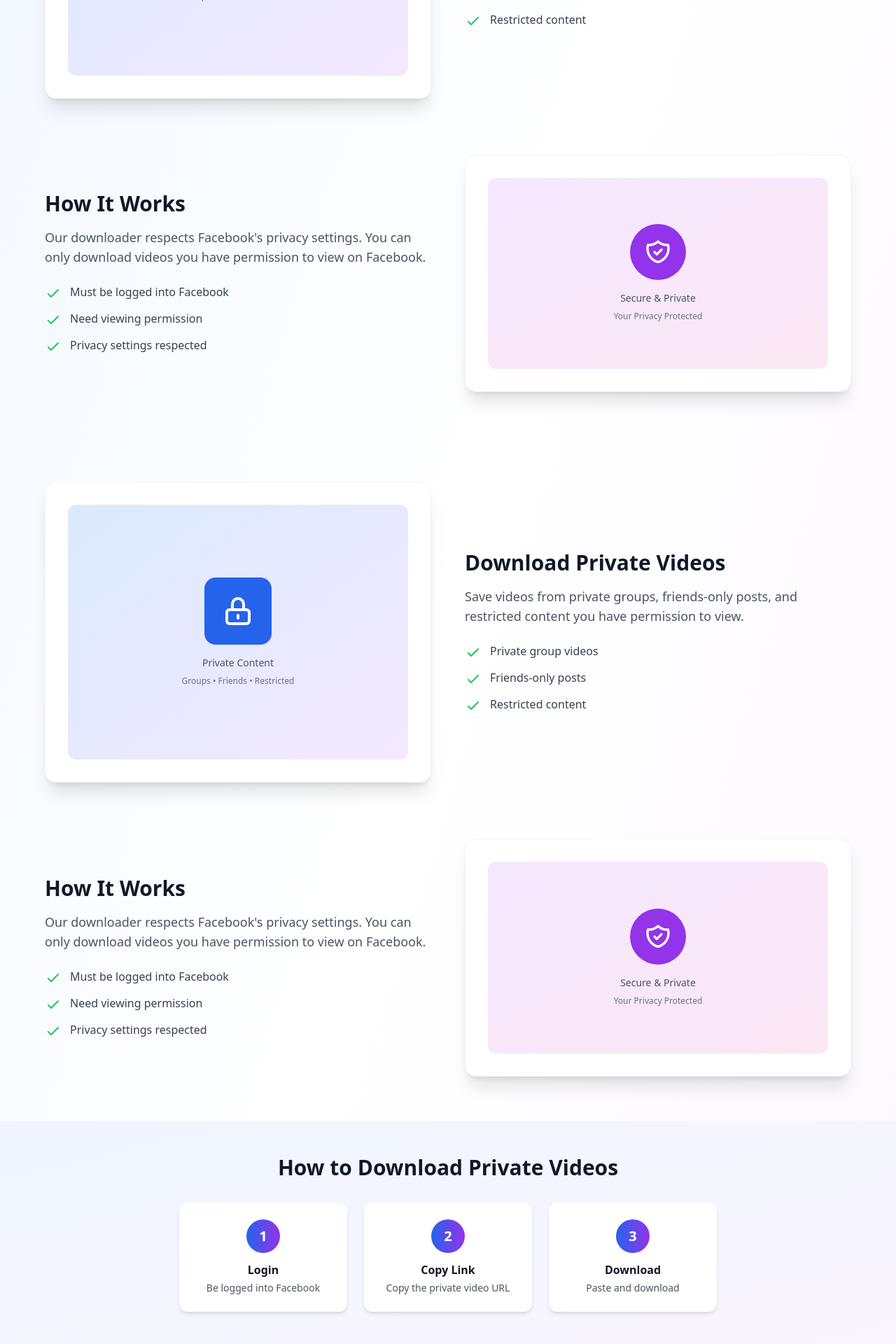
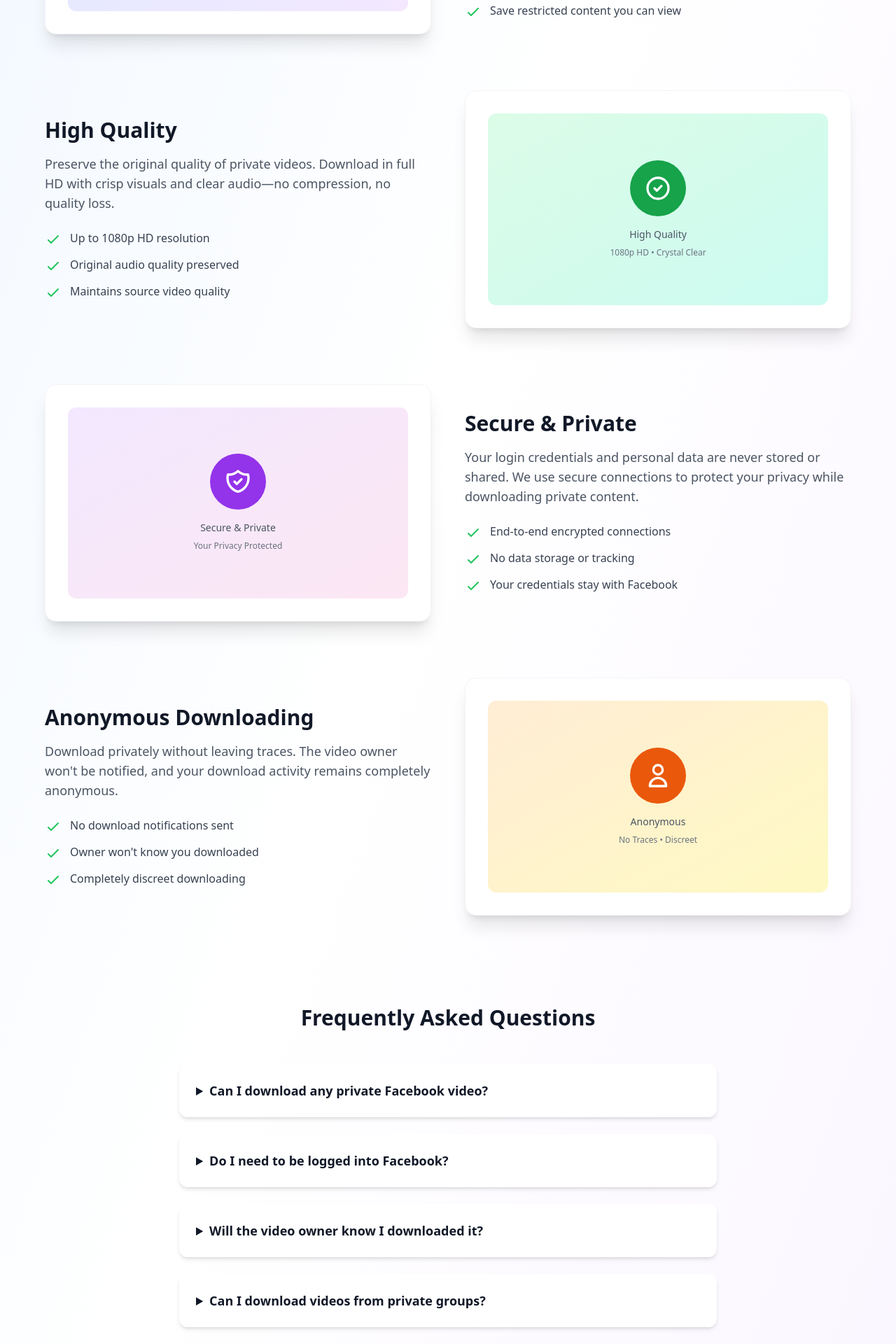
Before and after one commit to frankchen622/fb-video-downloader, a Next.js app: page /private-video-downloader in a window 1280 px wide. Shown: the part 1180-3100 px from the top of the page at 70% size. Built offline with nearby package versions, Linux system fonts and the light colour scheme.

Commit message:
Update Private Video Downloader: replace features with new copy (no images yet)

```diff
--- a/pages/private-video-downloader.tsx
+++ b/pages/private-video-downloader.tsx
@@ -1,6 +1,7 @@
 import { useState } from 'react'
 import Head from 'next/head'
 import Link from 'next/link'
+import Image from 'next/image'
 import Logo from '@/components/Logo'
 import Footer from '@/components/Footer'
 
@@ -124,14 +125,14 @@ export default function PrivateVideoDownloader() {
 
         <section className="container mx-auto px-4 py-16">
           <div className="max-w-6xl mx-auto">
-            {/* Private Content */}
+            {/* Feature 1: Facebook Private Video Downloading */}
             <div className="grid md:grid-cols-2 gap-12 items-center mb-20">
               <div className="order-2 md:order-1">
                 <div className="bg-white rounded-2xl shadow-xl p-8 border border-gray-100">
-                  <div className="aspect-[4/3] bg-gradient-to-br from-blue-100 to-purple-100 rounded-xl flex items-center justify-center">
+                  <div className="aspect-video rounded-xl overflow-hidden bg-gradient-to-br from-blue-100 to-purple-100 flex items-center justify-center">
                     <div className="text-center p-8">
-                      <div className="w-24 h-24 mx-auto mb-4 bg-blue-600 rounded-2xl flex items-center justify-center">
-                        <svg className="w-12 h-12 text-white" fill="none" stroke="currentColor" viewBox="0 0 24 24">
+                      <div className="w-20 h-20 mx-auto mb-4 bg-blue-600 rounded-full flex items-center justify-center">
+                        <svg className="w-10 h-10 text-white" fill="none" stroke="currentColor" viewBox="0 0 24 24">
                           <path strokeLinecap="round" strokeLinejoin="round" strokeWidth={2} d="M12 15v2m-6 4h12a2 2 0 002-2v-6a2 2 0 00-2-2H6a2 2 0 00-2 2v6a2 2 0 002 2zm10-10V7a4 4 0 00-8 0v4h8z" />
                         </svg>
                       </div>
@@ -142,64 +143,83 @@ export default function PrivateVideoDownloader() {
                 </div>
               </div>
               <div className="order-1 md:order-2">
-                <h3 className="text-3xl font-bold mb-4">Download Private Videos</h3>
+                <h3 className="text-3xl font-bold mb-4">Facebook Private Video Downloading</h3>
                 <p className="text-lg text-gray-600 mb-6">
-                  Save videos from private groups, friends-only posts, and restricted content you have permission to view.
+                  Download videos from private Facebook groups, friends-only posts, and restricted content you have permission to access. Save memories and important content securely.
                 </p>
                 <ul className="space-y-3">
                   <li className="flex items-start gap-3">
                     <svg className="w-6 h-6 text-green-500 flex-shrink-0 mt-0.5" fill="none" stroke="currentColor" viewBox="0 0 24 24">
                       <path strokeLinecap="round" strokeLinejoin="round" strokeWidth={2} d="M5 13l4 4L19 7" />
                     </svg>
-                    <span className="text-gray-700">Private group videos</span>
+                    <span className="text-gray-700">Access private group videos</span>
                   </li>
                   <li className="flex items-start gap-3">
                     <svg className="w-6 h-6 text-green-500 flex-shrink-0 mt-0.5" fill="none" stroke="currentColor" viewBox="0 0 24 24">
                       <path strokeLinecap="round" strokeLinejoin="round" strokeWidth={2} d="M5 13l4 4L19 7" />
                     </svg>
-                    <span className="text-gray-700">Friends-only posts</span>
+                    <span className="text-gray-700">Download friends-only posts</span>
                   </li>
                   <li className="flex items-start gap-3">
                     <svg className="w-6 h-6 text-green-500 flex-shrink-0 mt-0.5" fill="none" stroke="currentColor" viewBox="0 0 24 24">
                       <path strokeLinecap="round" strokeLinejoin="round" strokeWidth={2} d="M5 13l4 4L19 7" />
                     </svg>
-                    <span className="text-gray-700">Restricted content</span>
+                    <span className="text-gray-700">Save restricted content you can view</span>
                   </li>
                 </ul>
               </div>
             </div>
 
-            {/* How It Works */}
-            <div className="grid md:grid-cols-2 gap-12 items-center">
+            {/* Feature 2: High Quality */}
+            <div className="grid md:grid-cols-2 gap-12 items-center mb-20">
               <div>
-                <h3 className="text-3xl font-bold mb-4">How It Works</h3>
+                <h3 className="text-3xl font-bold mb-4">High Quality</h3>
                 <p className="text-lg text-gray-600 mb-6">
-                  Our downloader respects Facebook's privacy settings. You can only download videos you have permission to view on Facebook.
+                  Preserve the original quality of private videos. Download in full HD with crisp visuals and clear audio—no compression, no quality loss.
                 </p>
                 <ul className="space-y-3">
                   <li className="flex items-start gap-3">
                     <svg className="w-6 h-6 text-green-500 flex-shrink-0 mt-0.5" fill="none" stroke="currentColor" viewBox="0 0 24 24">
                       <path strokeLinecap="round" strokeLinejoin="round" strokeWidth={2} d="M5 13l4 4L19 7" />
                     </svg>
-                    <span className="text-gray-700">Must be logged into Facebook</span>
+                    <span className="text-gray-700">Up to 1080p HD resolution</span>
                   </li>
                   <li className="flex items-start gap-3">
                     <svg className="w-6 h-6 text-green-500 flex-shrink-0 mt-0.5" fill="none" stroke="currentColor" viewBox="0 0 24 24">
                       <path strokeLinecap="round" strokeLinejoin="round" strokeWidth={2} d="M5 13l4 4L19 7" />
                     </svg>
-                    <span className="text-gray-700">Need viewing permission</span>
+                    <span className="text-gray-700">Original audio quality preserved</span>
                   </li>
                   <li className="flex items-start gap-3">
                     <svg className="w-6 h-6 text-green-500 flex-shrink-0 mt-0.5" fill="none" stroke="currentColor" viewBox="0 0 24 24">
                       <path strokeLinecap="round" strokeLinejoin="round" strokeWidth={2} d="M5 13l4 4L19 7" />
                     </svg>
-                    <span className="text-gray-700">Privacy settings respected</span>
+                    <span className="text-gray-700">Maintains source video quality</span>
                   </li>
                 </ul>
               </div>
               <div>
                 <div className="bg-white rounded-2xl shadow-xl p-8 border border-gray-100">
-                  <div className="aspect-video bg-gradient-to-br from-purple-100 to-pink-100 rounded-xl flex items-center justify-center">
+                  <div className="aspect-video rounded-xl overflow-hidden bg-gradient-to-br from-green-100 to-teal-100 flex items-center justify-center">
+                    <div className="text-center p-8">
+                      <div className="w-20 h-20 mx-auto mb-4 bg-green-600 rounded-full flex items-center justify-center">
+                        <svg className="w-10 h-10 text-white" fill="none" stroke="currentColor" viewBox="0 0 24 24">
+                          <path strokeLinecap="round" strokeLinejoin="round" strokeWidth={2} d="M9 12l2 2 4-4m6 2a9 9 0 11-18 0 9 9 0 0118 0z" />
+                        </svg>
+                      </div>
+                      <p className="text-sm text-gray-600 font-medium">High Quality</p>
+                      <p className="text-xs text-gray-500 mt-2">1080p HD • Crystal Clear</p>
+                    </div>
+                  </div>
+                </div>
+              </div>
+            </div>
+
+            {/* Feature 3: Secure & Private */}
+            <div className="grid md:grid-cols-2 gap-12 items-center mb-20">
+              <div className="order-2 md:order-1">
+                <div className="bg-white rounded-2xl shadow-xl p-8 border border-gray-100">
+                  <div className="aspect-video rounded-xl overflow-hidden bg-gradient-to-br from-purple-100 to-pink-100 flex items-center justify-center">
                     <div className="text-center p-8">
                       <div className="w-20 h-20 mx-auto mb-4 bg-purple-600 rounded-full flex items-center justify-center">
                         <svg className="w-10 h-10 text-white" fill="none" stroke="currentColor" viewBox="0 0 24 24">
@@ -212,123 +232,77 @@ export default function PrivateVideoDownloader() {
                   </div>
                 </div>
               </div>
-            </div>
-          </div>
-        </section>
-
-
-
-        <section className="container mx-auto px-4 py-16">
-          <div className="max-w-6xl mx-auto">
-            {/* Private Content */}
-            <div className="grid md:grid-cols-2 gap-12 items-center mb-20">
-              <div className="order-2 md:order-1">
-                <div className="bg-white rounded-2xl shadow-xl p-8 border border-gray-100">
-                  <div className="aspect-[4/3] bg-gradient-to-br from-blue-100 to-purple-100 rounded-xl flex items-center justify-center">
-                    <div className="text-center p-8">
-                      <div className="w-24 h-24 mx-auto mb-4 bg-blue-600 rounded-2xl flex items-center justify-center">
-                        <svg className="w-12 h-12 text-white" fill="none" stroke="currentColor" viewBox="0 0 24 24">
-                          <path strokeLinecap="round" strokeLinejoin="round" strokeWidth={2} d="M12 15v2m-6 4h12a2 2 0 002-2v-6a2 2 0 00-2-2H6a2 2 0 00-2 2v6a2 2 0 002 2zm10-10V7a4 4 0 00-8 0v4h8z" />
-                        </svg>
-                      </div>
-                      <p className="text-sm text-gray-600 font-medium">Private Content</p>
-                      <p className="text-xs text-gray-500 mt-2">Groups • Friends • Restricted</p>
-                    </div>
-                  </div>
-                </div>
-              </div>
               <div className="order-1 md:order-2">
-                <h3 className="text-3xl font-bold mb-4">Download Private Videos</h3>
+                <h3 className="text-3xl font-bold mb-4">Secure & Private</h3>
                 <p className="text-lg text-gray-600 mb-6">
-                  Save videos from private groups, friends-only posts, and restricted content you have permission to view.
+                  Your login credentials and personal data are never stored or shared. We use secure connections to protect your privacy while downloading private content.
                 </p>
                 <ul className="space-y-3">
                   <li className="flex items-start gap-3">
                     <svg className="w-6 h-6 text-green-500 flex-shrink-0 mt-0.5" fill="none" stroke="currentColor" viewBox="0 0 24 24">
                       <path strokeLinecap="round" strokeLinejoin="round" strokeWidth={2} d="M5 13l4 4L19 7" />
                     </svg>
-                    <span className="text-gray-700">Private group videos</span>
+                    <span className="text-gray-700">End-to-end encrypted connections</span>
                   </li>
                   <li className="flex items-start gap-3">
                     <svg className="w-6 h-6 text-green-500 flex-shrink-0 mt-0.5" fill="none" stroke="currentColor" viewBox="0 0 24 24">
                       <path strokeLinecap="round" strokeLinejoin="round" strokeWidth={2} d="M5 13l4 4L19 7" />
                     </svg>
-                    <span className="text-gray-700">Friends-only posts</span>
+                    <span className="text-gray-700">No data storage or tracking</span>
                   </li>
                   <li className="flex items-start gap-3">
                     <svg className="w-6 h-6 text-green-500 flex-shrink-0 mt-0.5" fill="none" stroke="currentColor" viewBox="0 0 24 24">
                       <path strokeLinecap="round" strokeLinejoin="round" strokeWidth={2} d="M5 13l4 4L19 7" />
                     </svg>
-                    <span className="text-gray-700">Restricted content</span>
+                    <span className="text-gray-700">Your credentials stay with Facebook</span>
                   </li>
                 </ul>
               </div>
             </div>
 
-            {/* How It Works */}
+            {/* Feature 4: Anonymous Downloading */}
             <div className="grid md:grid-cols-2 gap-12 items-center">
               <div>
-                <h3 className="text-3xl font-bold mb-4">How It Works</h3>
+                <h3 className="text-3xl font-bold mb-4">Anonymous Downloading</h3>
                 <p className="text-lg text-gray-600 mb-6">
-                  Our downloader respects Facebook's privacy settings. You can only download videos you have permission to view on Facebook.
+                  Download privately without leaving traces. The video owner won't be notified, and your download activity remains completely anonymous.
                 </p>
                 <ul className="space-y-3">
                   <li className="flex items-start gap-3">
                     <svg className="w-6 h-6 text-green-500 flex-shrink-0 mt-0.5" fill="none" stroke="currentColor" viewBox="0 0 24 24">
                       <path strokeLinecap="round" strokeLinejoin="round" strokeWidth={2} d="M5 13l4 4L19 7" />
                     </svg>
-                    <span className="text-gray-700">Must be logged into Facebook</span>
+                    <span className="text-gray-700">No download notifications sent</span>
                   </li>
                   <li className="flex items-start gap-3">
                     <svg className="w-6 h-6 text-green-500 flex-shrink-0 mt-0.5" fill="none" stroke="currentColor" viewBox="0 0 24 24">
                       <path strokeLinecap="round" strokeLinejoin="round" strokeWidth={2} d="M5 13l4 4L19 7" />
                     </svg>
-                    <span className="text-gray-700">Need viewing permission</span>
+                    <span className="text-gray-700">Owner won't know you downloaded</span>
                   </li>
                   <li className="flex items-start gap-3">
                     <svg className="w-6 h-6 text-green-500 flex-shrink-0 mt-0.5" fill="none" stroke="currentColor" viewBox="0 0 24 24">
                       <path strokeLinecap="round" strokeLinejoin="round" strokeWidth={2} d="M5 13l4 4L19 7" />
                     </svg>
-                    <span className="text-gray-700">Privacy settings respected</span>
+                    <span className="text-gray-700">Completely discreet downloading</span>
                   </li>
                 </ul>
               </div>
               <div>
                 <div className="bg-white rounded-2xl shadow-xl p-8 border border-gray-100">
-                  <div className="aspect-video bg-gradient-to-br from-purple-100 to-pink-100 rounded-xl flex items-center justify-center">
+                  <div className="aspect-video rounded-xl overflow-hidden bg-gradient-to-br from-orange-100 to-yellow-100 flex items-center justify-center">
                     <div className="text-center p-8">
-                      <div className="w-20 h-20 mx-auto mb-4 bg-purple-600 rounded-full flex items-center justify-center">
+                      <div className="w-20 h-20 mx-auto mb-4 bg-orange-600 rounded-full flex items-center justify-center">
                         <svg className="w-10 h-10 text-white" fill="none" stroke="currentColor" viewBox="0 0 24 24">
-                          <path strokeLinecap="round" strokeLinejoin="round" strokeWidth={2} d="M9 12l2 2 4-4m5.618-4.016A11.955 11.955 0 0112 2.944a11.955 11.955 0 01-8.618 3.04A12.02 12.02 0 003 9c0 5.591 3.824 10.29 9 11.622 5.176-1.332 9-6.03 9-11.622 0-1.042-.133-2.052-.382-3.016z" />
+                          <path strokeLinecap="round" strokeLinejoin="round" strokeWidth={2} d="M16 7a4 4 0 11-8 0 4 4 0 018 0zM12 14a7 7 0 00-7 7h14a7 7 0 00-7-7z" />
                         </svg>
                       </div>
-                      <p className="text-sm text-gray-600 font-medium">Secure & Private</p>
-                      <p className="text-xs text-gray-500 mt-2">Your Privacy Protected</p>
+                      <p className="text-sm text-gray-600 font-medium">Anonymous</p>
+                      <p className="text-xs text-gray-500 mt-2">No Traces • Discreet</p>
                     </div>
                   </div>
                 </div>
               </div>
-            </div>
-          </div>
-        </section>
-
-        <section className="container mx-auto px-4 py-12 bg-gradient-to-br from-blue-50 to-purple-50">
-          <div className="max-w-3xl mx-auto">
-            <h2 className="text-2xl md:text-3xl font-bold mb-8 text-center">How to Download Private Videos</h2>
-            <div className="grid md:grid-cols-3 gap-6">
-              {[
-                { num: '1', title: 'Login', desc: 'Be logged into Facebook' },
-                { num: '2', title: 'Copy Link', desc: 'Copy the private video URL' },
-                { num: '3', title: 'Download', desc: 'Paste and download' }
-              ].map((step) => (
-                <div key={step.num} className="bg-white rounded-xl p-6 text-center shadow-md">
-                  <div className="w-12 h-12 bg-gradient-to-r from-blue-600 to-purple-600 text-white rounded-full flex items-center justify-center font-bold text-xl mx-auto mb-3">
-                    {step.num}
-                  </div>
-                  <h3 className="font-bold mb-1">{step.title}</h3>
-                  <p className="text-sm text-gray-600">{step.desc}</p>
-                </div>
-              ))}
             </div>
           </div>
         </section>
```
